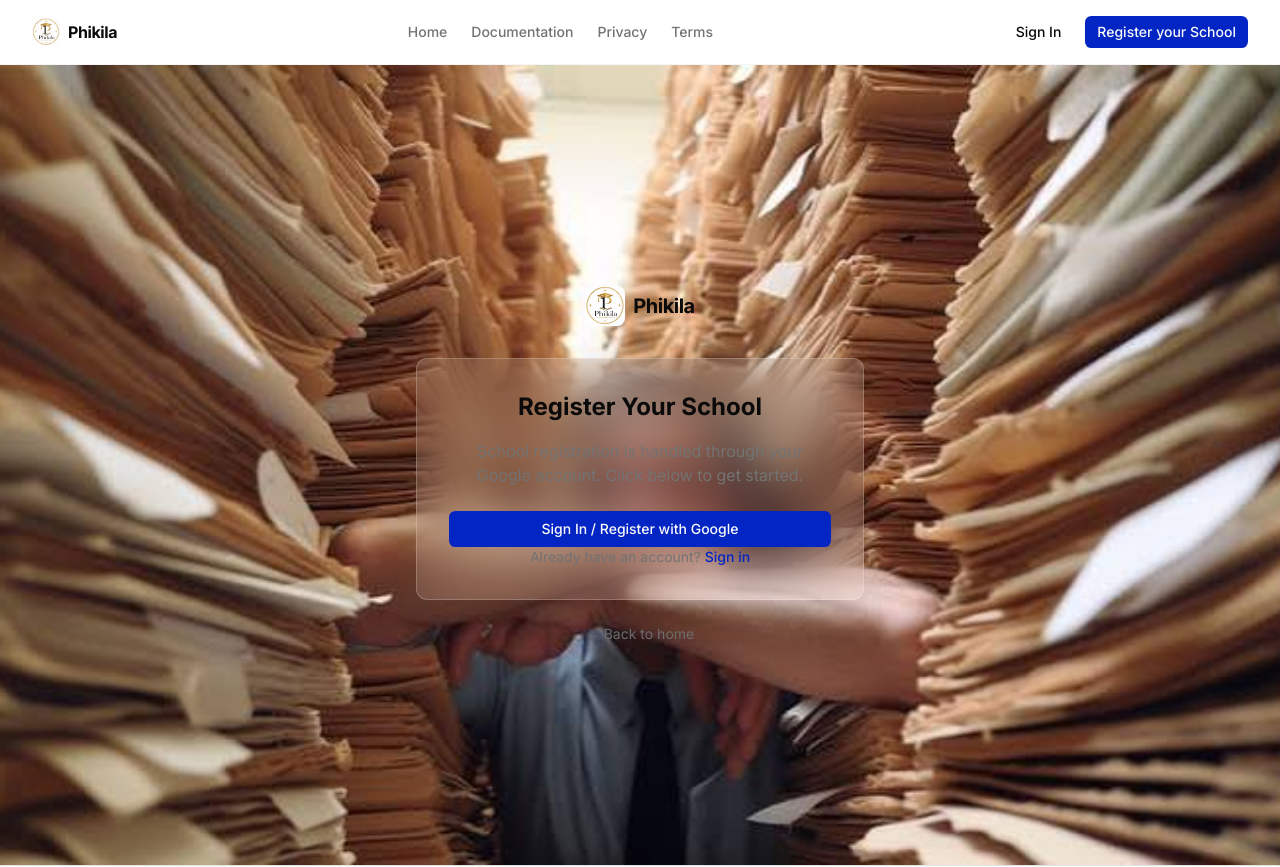
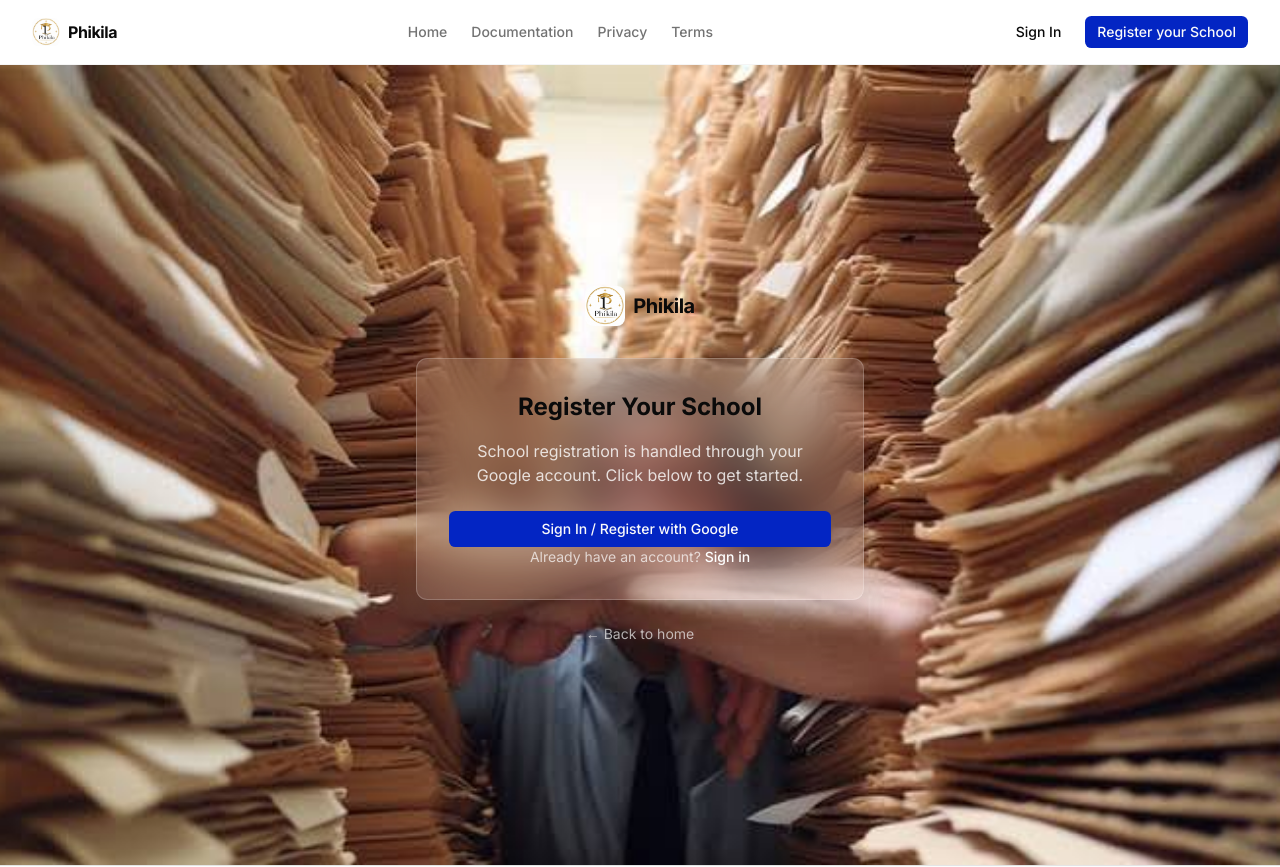
Before and after one commit to twistedoliver211fs-art/phikila, a Next.js app: page /register in a window 1280 px wide. Shown: the top 867 px of the page. Built offline with nearby package versions, Linux system fonts and the light colour scheme.

Commit message:
fix: change text colors to white on login/register/demo for visibility over dark bg

```diff
--- a/src/app/(auth)/login/page.tsx
+++ b/src/app/(auth)/login/page.tsx
@@ -131,7 +131,7 @@
             </Button>
           </div>
 
-          <p className="mt-4 text-center text-xs text-muted-foreground">
+          <p className="mt-4 text-center text-xs text-white/70">
             Phikila uses Google to securely authenticate your account.
             <br />
             No Phikila password is required.
@@ -140,15 +140,15 @@
 
         {/* Alternate actions */}
         <div className="mt-6 text-center space-y-2">
-          <p className="text-sm text-muted-foreground">
+          <p className="text-sm text-white/80">
             Don&apos;t have a school?{" "}
-            <Link href="/register" className="font-medium text-primary hover:underline">
+            <Link href="/register" className="font-medium text-white hover:underline">
               Register your School
             </Link>
           </p>
-          <p className="text-sm text-muted-foreground">
+          <p className="text-sm text-white/80">
             Want to see Phikila first?{" "}
-            <Link href="/" className="font-medium text-primary hover:underline">
+            <Link href="/" className="font-medium text-white hover:underline">
               Get a Demo
             </Link>
           </p>
@@ -156,7 +156,7 @@
 
         {/* Footer links */}
         <div className="mt-6 text-center">
-          <p className="text-xs text-muted-foreground">
+          <p className="text-xs text-white/60">
             <Link href="/terms" className="hover:underline">Terms</Link>
             {" · "}
             <Link href="/privacy" className="hover:underline">Privacy</Link>
--- a/src/app/(public)/demo/page.tsx
+++ b/src/app/(public)/demo/page.tsx
@@ -81,7 +81,7 @@
         <div className="rounded-xl border border-white/20 bg-white/10 backdrop-blur-xl p-8 shadow-2xl">
           <div className="text-center">
             <h1 className="text-2xl font-bold text-foreground">Get a Demo</h1>
-            <p className="mt-2 text-sm text-muted-foreground">
+            <p className="mt-2 text-sm text-white/70">
               See how Phikila can transform your school management.
             </p>
           </div>
@@ -174,12 +174,12 @@
             </Button>
           </form>
 
-          <p className="mt-4 text-center text-xs text-muted-foreground">
+          <p className="mt-4 text-center text-xs text-white/60">
             We&apos;ll never share your information. No spam, ever.
           </p>
         </div>
 
-        <p className="mt-6 text-center text-sm text-muted-foreground">
+        <p className="mt-6 text-center text-sm text-white/70">
           <Link href="/" className="hover:underline">&larr; Back to home</Link>
         </p>
       </div>
--- a/src/app/(public)/register/page.tsx
+++ b/src/app/(public)/register/page.tsx
@@ -20,23 +20,23 @@
 
         <div className="rounded-xl border border-white/20 bg-white/10 backdrop-blur-xl p-8 shadow-2xl">
           <h1 className="text-2xl font-bold text-foreground">Register Your School</h1>
-          <p className="mt-4 text-muted-foreground">
+          <p className="mt-4 text-white/80">
             School registration is handled through your Google account. Click below to get started.
           </p>
           <div className="mt-6 space-y-3">
             <Link href="/login">
               <Button className="w-full">Sign In / Register with Google</Button>
             </Link>
-            <p className="text-sm text-muted-foreground">
+            <p className="text-sm text-white/70">
               Already have an account?{" "}
-              <Link href="/login" className="font-medium text-primary hover:underline">
+              <Link href="/login" className="font-medium text-white hover:underline">
                 Sign in
               </Link>
             </p>
           </div>
         </div>
 
-        <p className="mt-6 text-sm text-muted-foreground">
+        <p className="mt-6 text-sm text-white/70">
           <Link href="/" className="hover:underline">&larr; Back to home</Link>
         </p>
       </div>
```
